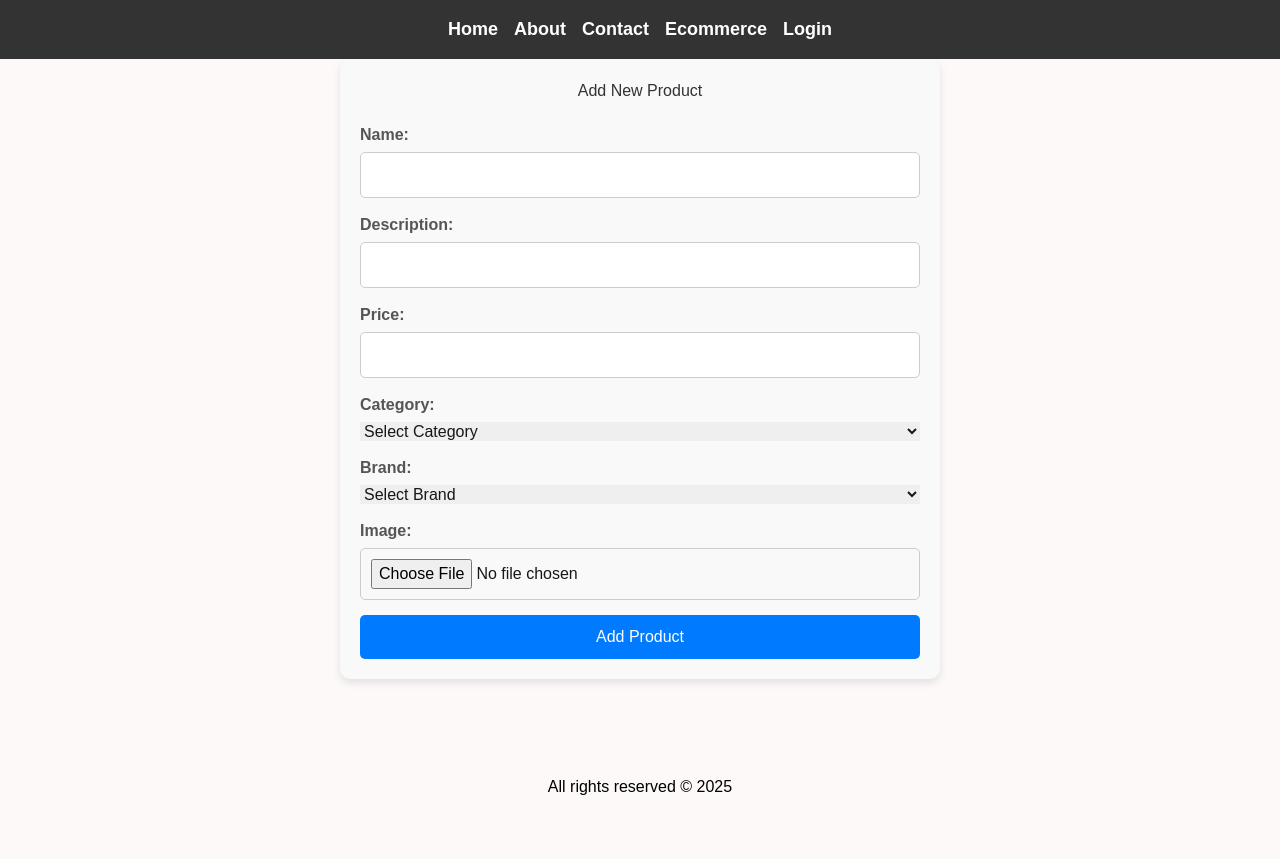
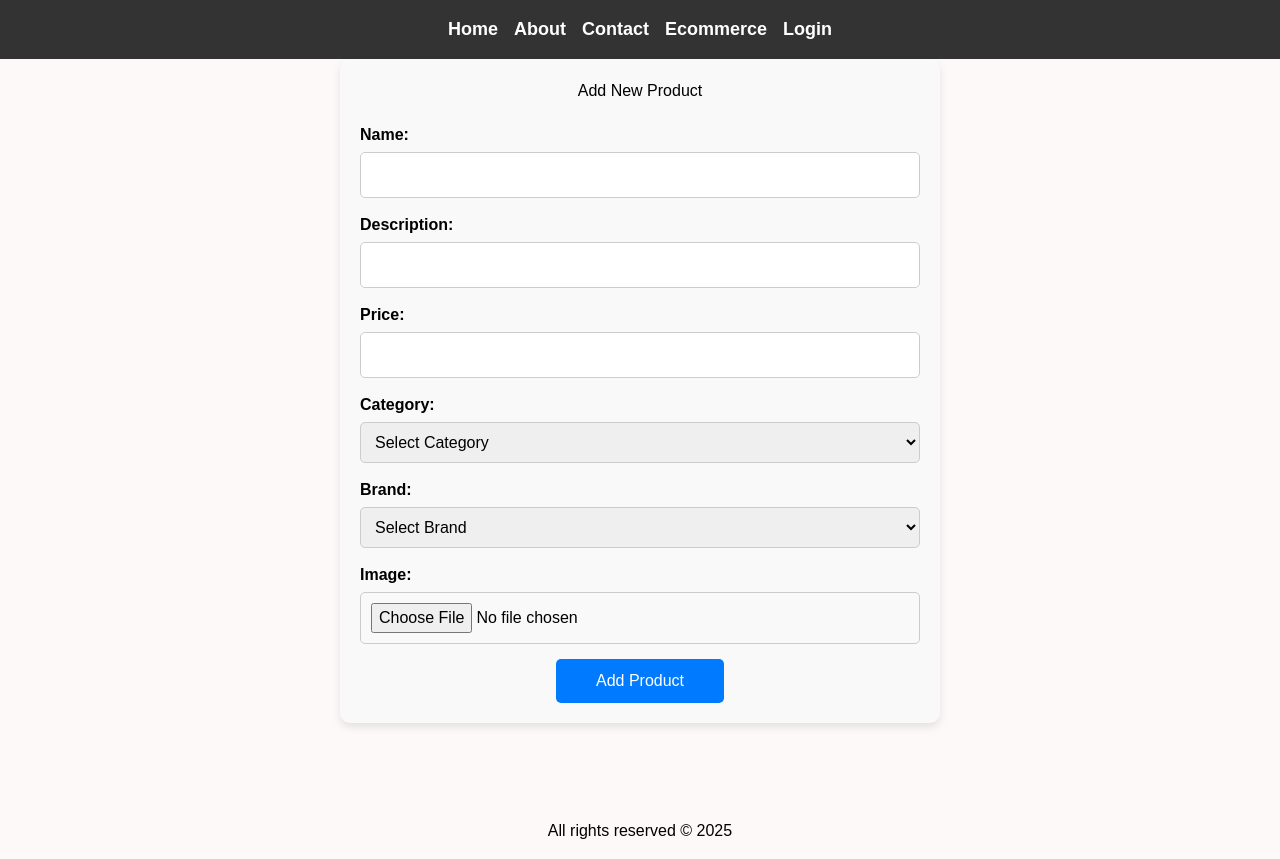
Before and after one commit to siyamregn777/E-Commerce-Store, a Next.js app: page /adminDashboard/addProductPage in a window 1280 px wide. Before the commit the page ends 815 px from the top, so only its background shows below. Built offline with nearby package versions, Linux system fonts and the light colour scheme; no server answers.

Commit message:
add more AddProductPage

```diff
--- a/src/app/adminDashboard/addProductPage/AddProductPage.css
+++ b/src/app/adminDashboard/addProductPage/AddProductPage.css
@@ -7,12 +7,13 @@
   background-color: #f9f9f9;
   border-radius: 10px;
   box-shadow: 0 4px 8px rgba(0, 0, 0, 0.1);
+  color: black; /* Ensure all text inside the container is black */
 }
 
 /* Page title */
 .add-product-container h1 {
   text-align: center;
-    color: #333;
+  color: black; /* Set title text to black */
   margin-bottom: 20px;
 }
 
@@ -21,6 +22,7 @@
   display: flex;
   flex-direction: column;
   gap: 15px;
+  color: black; /* Ensure form text is black */
 }
 
 /* Each form field */
@@ -33,7 +35,7 @@
 /* Labels for input fields */
 .add-product-container form label {
   font-weight: bold;
-    color: #555;
+  color: black; /* Set label text to black */
 }
 
 /* Input fields */
@@ -43,6 +45,7 @@
   border-radius: 5px;
   font-size: 16px;
   outline: none;
+  color: black; /* Set input text to black */
 }
 
 /* Input fields when focused */
@@ -51,16 +54,28 @@
   box-shadow: 0 0 5px rgba(0, 123, 255, 0.5);
 }
 
+/* Select fields */
+.add-product-container form select {
+  padding: 10px;
+  border: 1px solid #ccc;
+  border-radius: 5px;
+  font-size: 16px;
+  outline: none;
+  color: black; /* Set select text to black */
+}
+
 /* Submit button */
 .add-product-container form button {
   padding: 10px 20px;
   background-color: #007bff;
-    color: white;
+  color: white; /* Button text remains white for contrast */
   border: none;
   border-radius: 5px;
   font-size: 16px;
   cursor: pointer;
   transition: background-color 0.3s ease;
+  margin-left: 35%;
+  margin-right: 35%;
 }
 
 /* Submit button on hover */
@@ -72,3 +87,9 @@
 .add-product-container form button:active {
   background-color: #004080;
 }
+
+/* Error message */
+.error-message {
+  color: black; /* Set error message text to black */
+  font-weight: bold;
+}
--- a/src/app/adminDashboard/addProductPage/page.tsx
+++ b/src/app/adminDashboard/addProductPage/page.tsx
@@ -1,7 +1,7 @@
 "use client";
 
 import { useState } from 'react';
-import { useRouter } from 'next/navigation';
+// import { useRouter } from 'next/navigation';
 import { addProduct } from '../../../models/Product';
 import './AddProductPage.css';
 
@@ -15,7 +15,7 @@ export default function AddProductPage() {
     image: null as File | null,
   });
   const [error, setError] = useState<string | null>(null);
-  const router = useRouter();
+  // const router = useRouter();
 
   const handleInputChange = (e: React.ChangeEvent<HTMLInputElement | HTMLSelectElement>) => {
     const { name, value } = e.target;
@@ -41,7 +41,14 @@ export default function AddProductPage() {
 
       if (newProduct) {
         alert('Product added successfully!');
-        router.push('/');
+        setProduct({
+          name: '',
+          description: '',
+          price: '',
+          category: '',
+          brand: '',
+          image: null,
+        });
       }
     } catch (error) {
       console.error('Error adding product:', error);
@@ -94,8 +101,15 @@ export default function AddProductPage() {
           >
             <option value="">Select Category</option>
             <option value="electronics">Electronics</option>
-            <option value="fashion">Fashion</option>
-            <option value="home">Home</option>
+            <option value="Clothing">Clothing</option>
+            <option value="Outerwear">Outerwear</option>
+            <option value="Footwear">Footwear</option>
+            <option value="Computers">Computers</option>
+            <option value="Footwear">Footwear</option>
+            <option value="Accessories">Accessories</option>
+            <option value="Eyewear">Eyewear</option>
+
+
           </select>
         </div>
         <div>
@@ -111,6 +125,34 @@ export default function AddProductPage() {
             <option value="pepsi">Pepsi</option>
             <option value="nike">Nike</option>
             <option value="adidas">Adidas</option>
+            <option value="puma">Puma</option>
+            <option value="TrendyWear">TrendyWear</option>
+            <option value="Gucci">Gucci</option>
+            <option value="PowerTech">PowerTech</option>
+            <option value="HP">HP</option>
+            <option value="Apple">Apple</option>
+            <option value="Dell">Dell</option>
+            <option value="Nike">Nike</option>
+            <option value="SpeedStride">SpeedStride</option>
+            <option value="Sony">Sony</option>
+            <option value="Xiaomi">Xiaomi</option>
+            <option value="Acer">Acer</option>
+            <option value="Lenovo">Lenovo</option>
+            <option value="Asus">Asus</option>
+            <option value="Samsung">Samsung</option>
+            <option value="Levi’s">Levi`s</option>
+            <option value="Columbia">Columbia</option>
+            <option value="Ray-Ban">Ray-Ban</option>
+            <option value="Oakley">Oakley</option>
+            <option value="Gucci">Gucci</option>
+            <option value="Prada">Prada</option>
+            <option value="Persol">Persol</option>
+            <option value="Tom Ford">Tom Ford</option>
+            <option value="Versace">Versace</option>
+            <option value="Maui Jim">Maui Jim</option>
+            <option value="Burberry">Burberry</option>
+            <option value="Dolce & Gabbana">Dolce & Gabbana</option>
+            <option value="Hugo Boss">Hugo Boss</option>
           </select>
         </div>
         <div>
--- a/src/app/ecommerce/ecommerce.css
+++ b/src/app/ecommerce/ecommerce.css
@@ -17,6 +17,7 @@
     gap: 20px;
     justify-content: center;
     margin-bottom: 40px;
+    margin-top: 25px;
   }
 
   .filter-item {
--- a/src/components/header.tsx
+++ b/src/components/header.tsx
@@ -53,19 +53,11 @@ const Header = ({ isVisible }: { isVisible: boolean }) => {
         {user.isAuthenticated ? (
           <>
 
-            <li className="nav-item">
-              <Link href="/booking">Booking</Link>
-            </li>
-
             {user.role === 'admin' && (
               <li className="nav-item">
                 <Link href="/adminDashboard">Admin Dashboard</Link>
               </li>
             )}
-            <li className="nav-item">
-              <Link href="/payments">Payment</Link>
-            </li>
-
             {/* Profile Dropdown */}
             <li className="dropdown" ref={dropdownRef}>
               <Image
```
Lines whose indentation alone changed are shown as unchanged.
